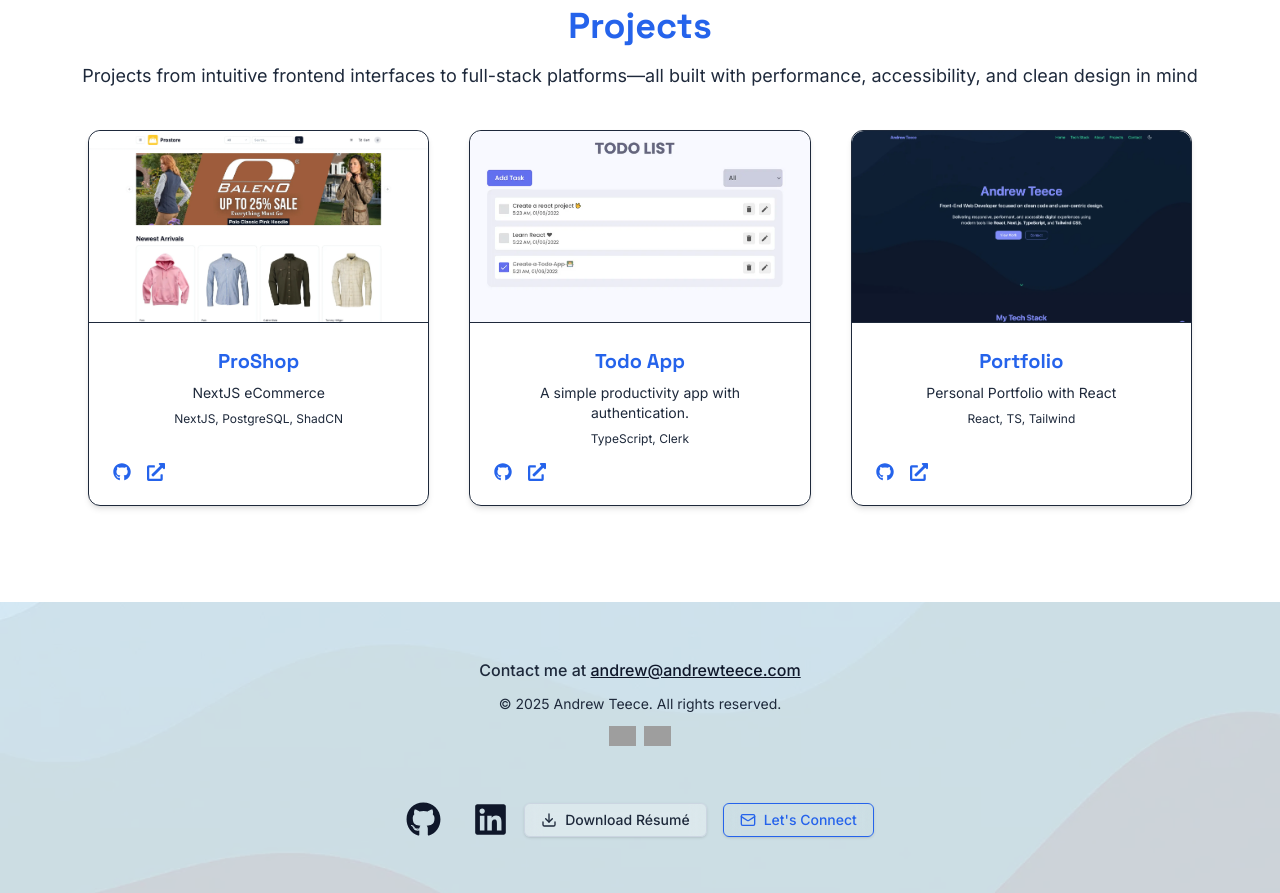
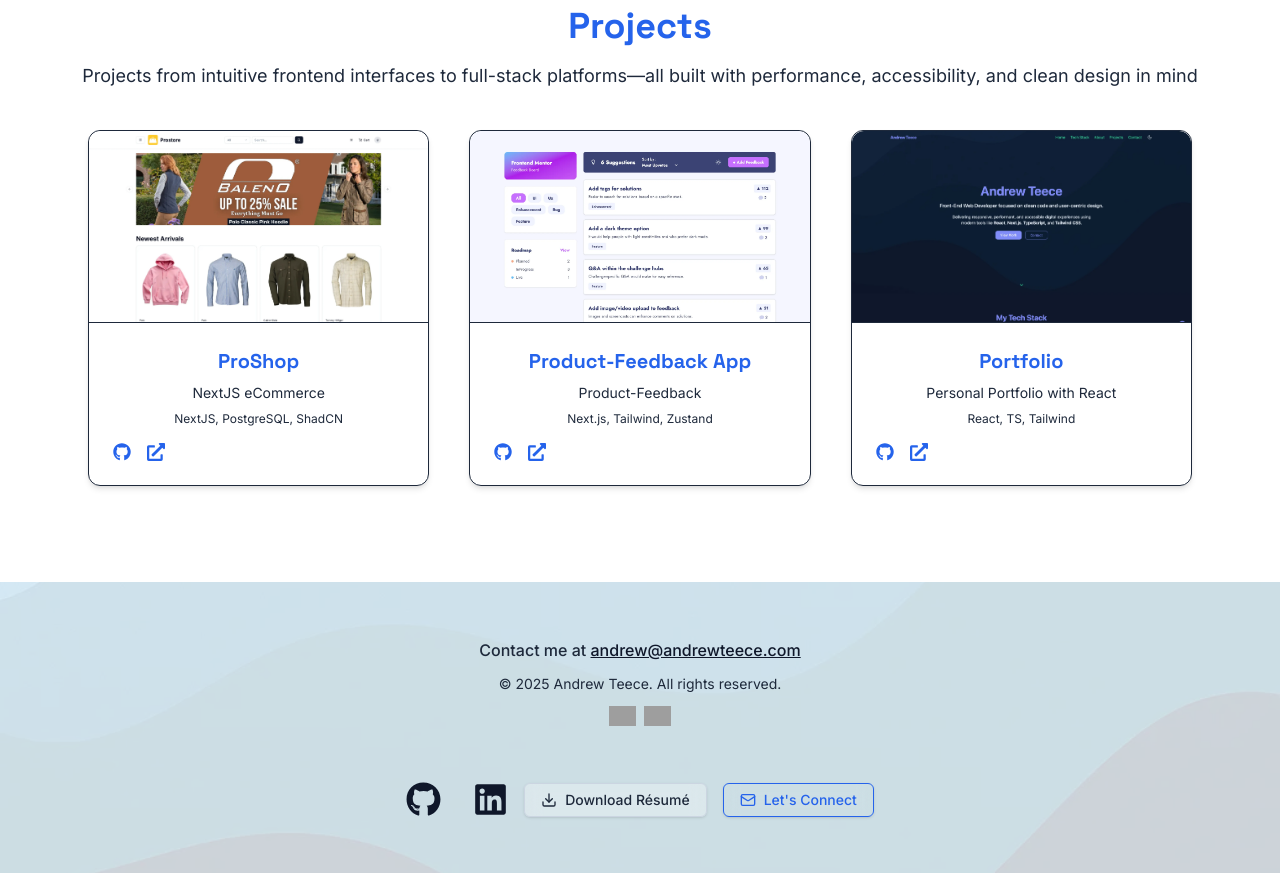
Before and after one commit to andrewteece/andrewteece-portfolio, a React (Vite) app: page / in a window 1280 px wide. Shown: the part 1960-2853 px from the top of the page. Built offline with nearby package versions, Linux system fonts and the light colour scheme; grey boxes are pictures that could not be loaded.

Commit message:
update project with feedback-app

```diff
--- a/src/content/projects.ts
+++ b/src/content/projects.ts
@@ -17,12 +17,12 @@ export const projects: Project[] = [
     image: 'images/proShop.webp',
   },
   {
-    title: 'Todo App',
-    tech: 'TypeScript, Clerk',
-    description: 'A simple productivity app with authentication.',
-    github: 'https://github.com/andrewteece/todo-app',
-    demo: 'https://todo.andrewteece.com',
-    image: 'images/ToDo.webp',
+    title: 'Product-Feedback App',
+    tech: 'Next.js, Tailwind, Zustand',
+    description: 'Product-Feedback',
+    github: 'https://github.com/andrewteece/product-feedback-app',
+    demo: 'https://product-feedback-pcqy81jhq-andrewteeces-projects.vercel.app/',
+    image: 'images/product-feedback.webp',
   },
   {
     title: 'Portfolio',
```
Also changed, not shown: public/images/product-feedback.webp (added).
